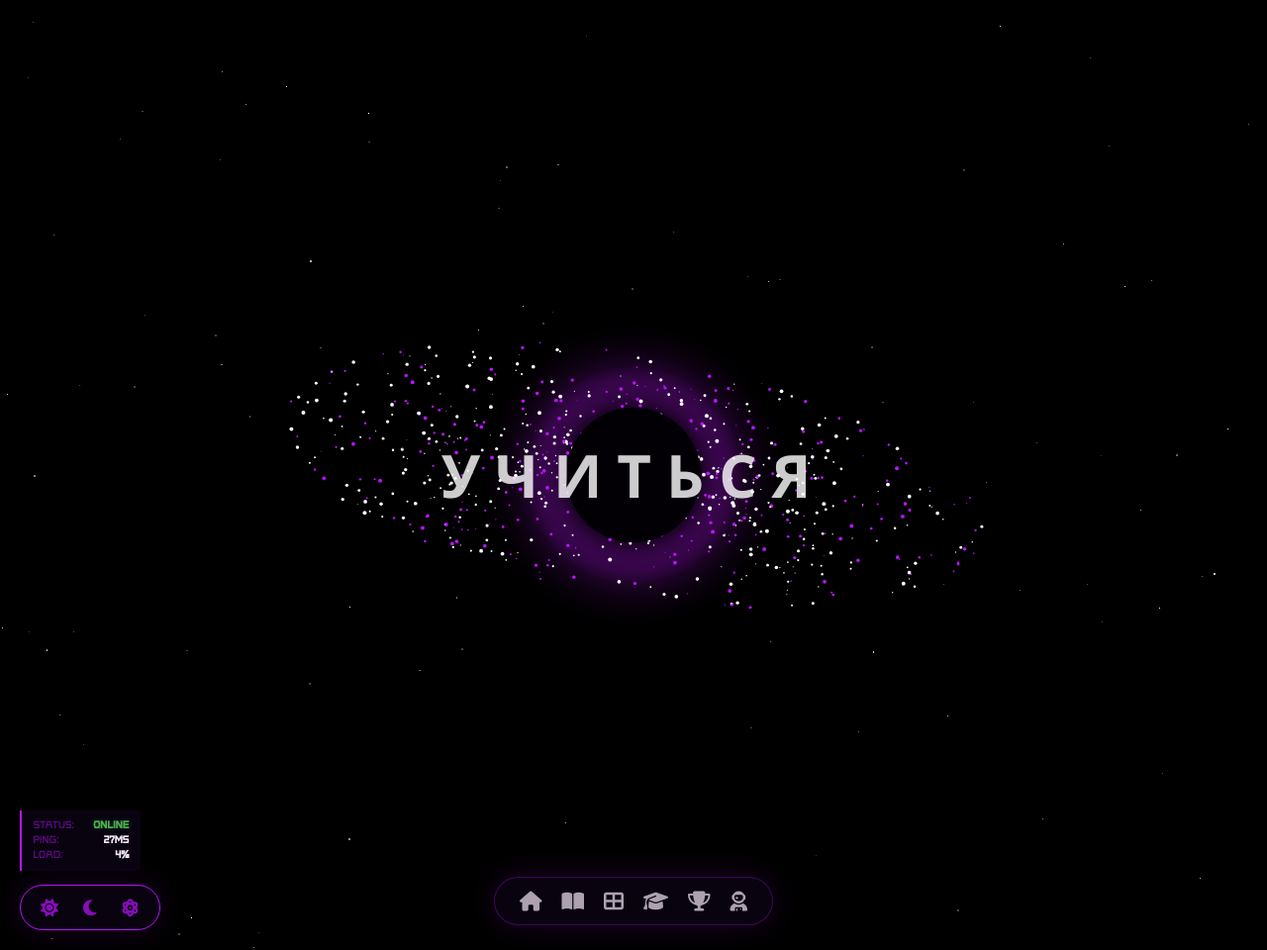
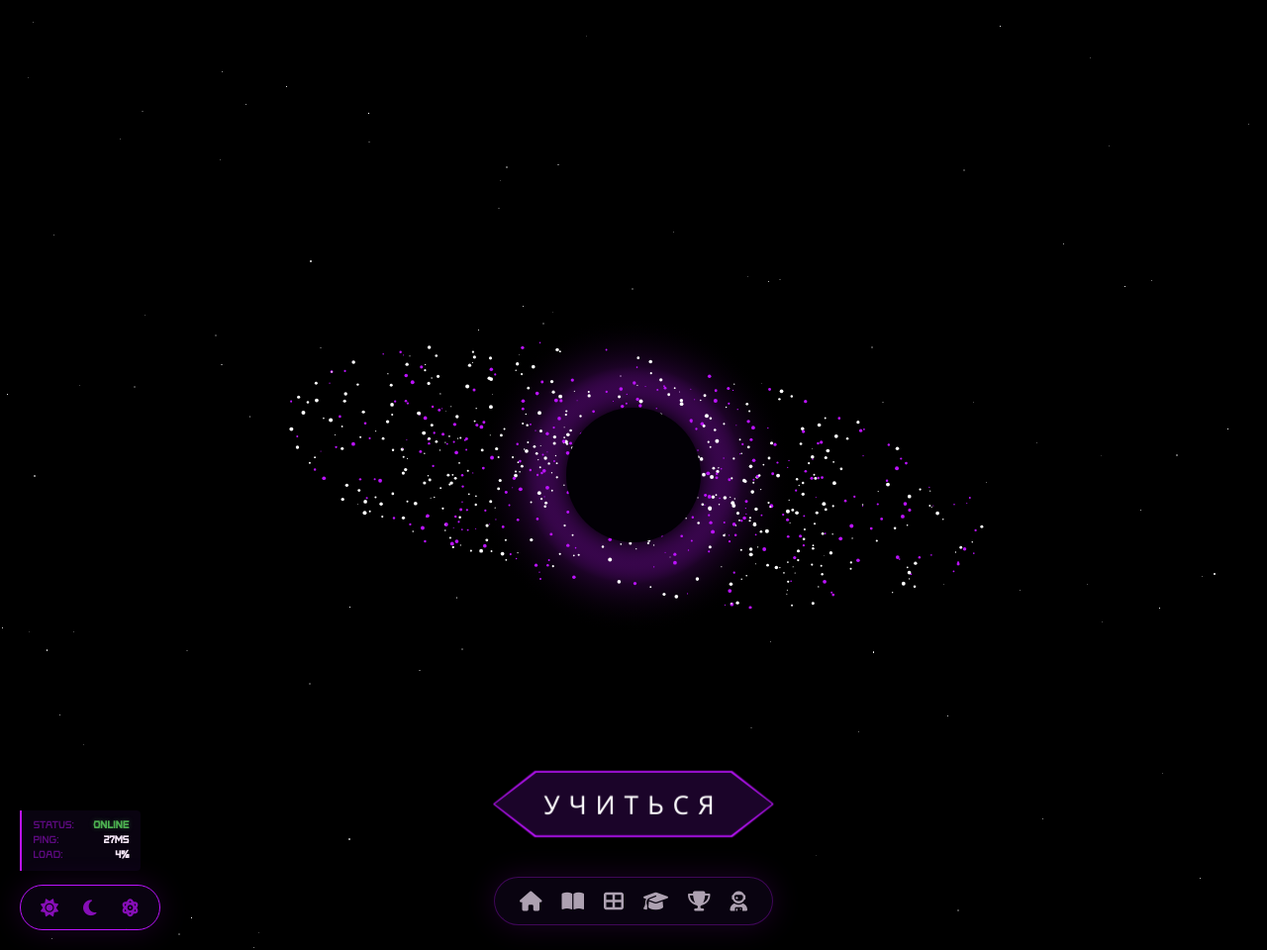
Before and after one commit to dimer005s-source/Void-Learn-project, a Flask app: page / in a window 1280 px wide. Shown: the whole page at 99% size. Run offline with Flask 3, Linux system fonts and the light colour scheme.

Commit message:
upd index.html

```diff
--- a/templates/index.html
+++ b/templates/index.html
@@ -1,4 +1,6 @@
 {% extends "base.html" %}
+
+{% block title %}VOID LEARN - ГЛАВНАЯ{% endblock %}
 
 {% block content %}
 <div class="main-screen-content">
@@ -8,27 +10,87 @@
         <a href="/lessons" class="auth-btn">НАЧАТЬ ПУТЬ</a>
     </div>
 
-    <div id="void-text">УЧИТЬСЯ</div>
+    <!-- Шестиугольная кнопка для темы Voided -->
+    <a href="/lessons" id="void-learn-button" class="black-acute-text">
+        <div class="void-btn-inner">УЧИТЬСЯ</div>
+    </a>
 </div>
 
 <style>
     .main-screen-content {
-        height: 100vh; display: flex; align-items: center; justify-content: center;
-        flex-direction: column; text-align: center;
+        min-height: 100vh;
+        display: flex;
+        align-items: center;
+        justify-content: center;
+        flex-direction: column;
+        text-align: center;
     }
+
     #main-info-block {
         transition: all 0.8s ease;
-        padding: 40px; background: var(--card-bg); border-radius: 20px;
+        padding: 40px;
+        background: var(--card-bg);
+        border-radius: 20px;
         border: 1px solid var(--border-color);
     }
+
     [data-theme="voided"] #main-info-block {
-        opacity: 0; transform: scale(0.8); pointer-events: none;
+        opacity: 0;
+        transform: scale(0.8);
+        pointer-events: none;
     }
-    #void-text {
-        position: fixed; top: 50%; left: 50%; transform: translate(-50%, -50%);
-        font-size: 60px; font-weight: 900; color: white; opacity: 0;
-        letter-spacing: 15px; transition: 1.5s; pointer-events: none;
+
+    /* ВНЕШНЯЯ КНОПКА (Задаёт неоновую рамку через ТВОЙ clip-path) */
+    #void-learn-button {
+        position: fixed;
+        bottom: 110px;
+        left: 50%;
+        transform: translateX(-50%) scale(0.9);
+        opacity: 0;
+        pointer-events: none;
+        transition: all 0.4s cubic-bezier(0.4, 0, 0.2, 1);
+        text-decoration: none;
+
+        /* ТВОЙ ПОЛИГОН */
+        clip-path: polygon(15% 0%, 85% 0%, 100% 50%, 85% 100%, 15% 100%, 0% 50%);
+
+        /* Фон контейнера = цвет неоновой рамки */
+        background: var(--mint);
+        padding: 2px; /* Толщина рамки */
+        box-shadow: 0 0 25px rgba(var(--mint-rgb), 0.5);
     }
-    [data-theme="voided"] #void-text { opacity: 0.8; }
+
+    /* ВНУТРЕННИЙ БЛОК (Затемненное тело кнопки) */
+    .void-btn-inner {
+        clip-path: polygon(15% 0%, 85% 0%, 100% 50%, 85% 100%, 15% 100%, 0% 50%);
+        background: rgba(10, 3, 18, 0.9); /* Тёмно-фиолетовый фон в стиль voided */
+        color: #ffffff;
+        padding: 16px 55px;
+        font-size: 1.8rem;
+        letter-spacing: 10px;
+        transition: all 0.3s ease;
+        display: flex;
+        align-items: center;
+        justify-content: center;
+    }
+
+    /* ЭФФЕКТЫ ПРИ НАВЕДЕНИИ (HOVER) */
+    #void-learn-button:hover {
+        transform: translateX(-50%) scale(1.05);
+        box-shadow: 0 0 40px var(--mint);
+    }
+
+    #void-learn-button:hover .void-btn-inner {
+        background: var(--mint);
+        color: #000000;
+        font-weight: bold;
+        text-shadow: none;
+    }
+
+    /* ПОКАЗЫВАЕМ ТОЛЬКО В VOIDED ТЕМЕ */
+    [data-theme="voided"] #void-learn-button {
+        opacity: 1;
+        pointer-events: auto;
+    }
 </style>
 {% endblock %}
```
